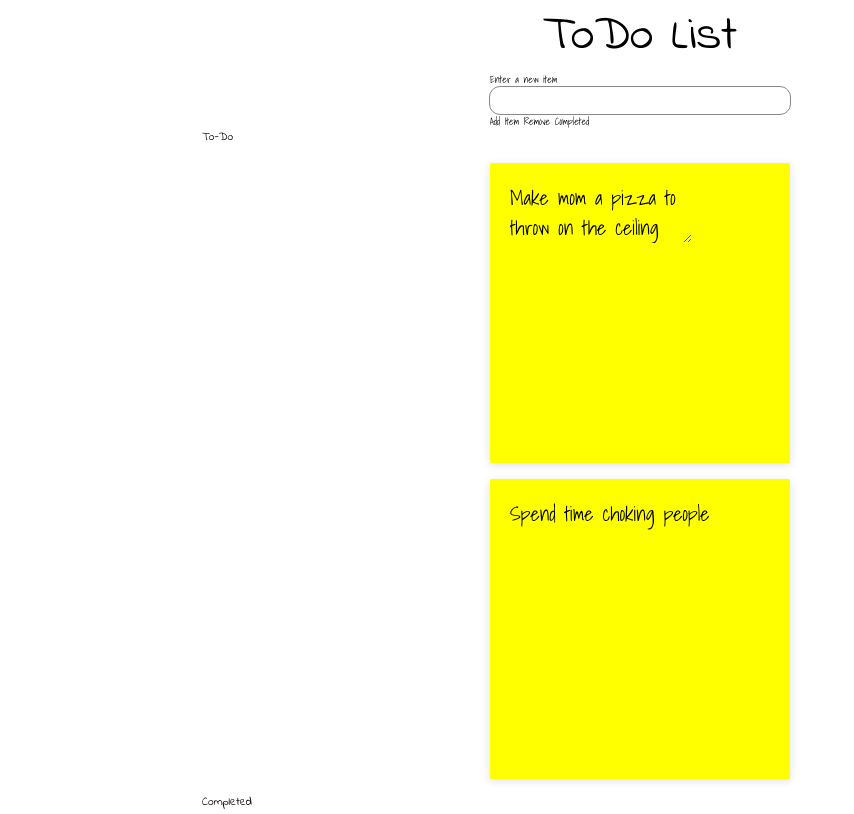
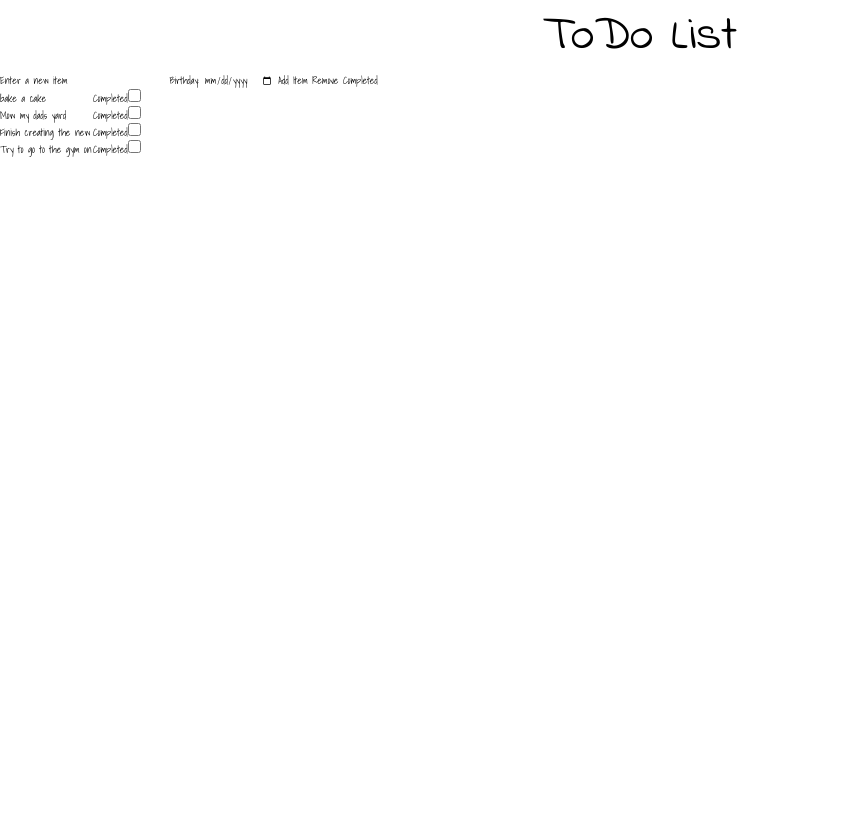
Before and after one commit to AnthonyTGarrett/todoList, a plain HTML site: page index.html in a window 1280 px wide. Shown: the top 814 px of the page, without its empty margins (0-854 px from the left). Drawn offline with Linux system fonts and the light colour scheme.

Commit message:
Resetting the todo list style and setup

```diff
--- a/css/style.css
+++ b/css/style.css
@@ -33,68 +33,5 @@ h1 {
   text-align: center;
 }
 
-img {
-  display: block;
-  max-width: 100%;
-}
-
-.container {
-  max-width: 900px;
-  height: 100vh;
-  margin: 0 auto;
-  display: grid;
-  padding: 0 1.2rem;
-}
-
-.enter-task {
-  width: 300px;
-  margin-bottom: 2.2rem;
-  margin: 0 auto;
-}
-
-.enter-task input {
-  width: 100%;
-  padding: 0.6rem 0.8rem;
-  outline: 1px solid #888;
-  border-radius: 10px;
-}
-
-.todo,
-.complete {
-  display: flex;
-  flex-direction: column;
-  gap: 1.6rem;
-}
-
-#note-container {
-  display: grid;
-  grid-template-columns: 1fr;
-  gap: 1.5rem;
-}
-
-.note {
-  background-color: yellow;
-  border-radius: 2px;
-  margin: 0 auto;
-  width: 300px;
-  height: 300px;
-  box-shadow: inset;
-  box-shadow: rgba(99, 99, 99, 0.2) 0px 2px 8px 0px;
-  transition: all 0.2s ease-in;
-  font-size: 2rem;
-  padding: 2rem;
-}
-
-.note.completed {
-  text-decoration: line-through;
-  background-color: rgb(207, 207, 0);
-}
-
-/* .note:hover {
-  transform: rotate(3deg);
-  box-shadow: rgba(99, 99, 99, 0.2) 5px 4px 16px 0px;
-  cursor: pointer;
-} */
-
 @media screen and (min-width: 768px) {
 }
--- a/index.html
+++ b/index.html
@@ -13,34 +13,14 @@
       <div class="enter-task">
         <label for="task">Enter a new item</label>
         <input type="text" name="task" id="task " />
+        <label for="birthday">Birthday:</label>
+        <input type="date" id="birthday" name="birthday" />
         <button class="btn btn-primary">Add Item</button>
         <button class="btn btn-primary">Remove Completed</button>
       </div>
       <div id="note-container">
-        <div class="todo">
-          <h3 class="section-title">To-Do</h3>
-          <div class="note">
-            <textarea name="name" id="name">
-Make mom a pizza to throw on the ceiling</textarea
-            >
-          </div>
-
-          <div class="note">
-            <p>Spend time choking people</p>
-          </div>
-        </div>
-        <div class="complete">
-          <h3 class="section-title">Completed</h3>
-          <div class="note">
-            <p>Going to the prison to make sure no one escapes</p>
-          </div>
-          <div class="note">
-            <p>Looking for the next buddha</p>
-          </div>
-          <div class="note">
-            <p>Get lost in the woods</p>
-          </div>
-        </div>
+        <div class="todo"></div>
+        <div class="complete"></div>
       </div>
     </div>
     <script src="./js/note.js"></script>
--- a/js/main.js
+++ b/js/main.js
@@ -1,4 +1,6 @@
 'use strict';
+
+const notes = [];
 
 function addGenericEventHandler(type, selector, callback, parent = document) {
   parent.addEventListener(type, e => {
@@ -9,9 +11,16 @@ function addGenericEventHandler(type, selector, callback, parent = document) {
 }
 
 document.addEventListener('DOMContentLoaded', e => {
-  const noteContainer = document.getElementById('note-container');
+  const noteContainer = document.querySelector('.todo');
+  notes.push(new TodoItem('bake a cake', false));
+  notes.push(new TodoItem('Mow my dads yard', false));
+  notes.push(new TodoItem('Finish creating the new big app', false));
+  notes.push(new TodoItem('Try to go to the gym on occasion', false));
 
-  // addGenericEventHandler('click', '.note ', changeToCompleted, noteContainer);
+  for (let note of notes) {
+    noteContainer.appendChild(note.createNoteElement());
+  }
+  addGenericEventHandler('click', '.note ', changeToCompleted, noteContainer);
 
   // function changeToCompleted(e) {
   //   e.target.classList.toggle('completed');
--- a/js/note.js
+++ b/js/note.js
@@ -1,34 +1,24 @@
-class TodoNote {
+class TodoItem {
   constructor(note, complete) {
     this.note = note;
     this.complete = complete;
-    this._seed = 1;
   }
-
-  incrementSeed() {
-    this._seed++;
-  }
-
   // Creates a new note HTML element
   // Can also accept additional classes to add to the note element
-  createNoteElement(...args) {
+  createNoteElement() {
     const newElement = document.createElement('div');
     const newTextArea = document.createElement('input');
     const newLabel = document.createElement('label');
     const newCheckBox = document.createElement('input');
 
     newLabel.htmlFor = 'note';
+    newLabel.innerHTML = 'Completed';
     newTextArea.name = 'note';
-    newTextArea.value = 'Bake a cake for the quake.';
+    newTextArea.value = this.note;
     newCheckBox.type = 'checkbox';
     newCheckBox.name = 'todo';
     newCheckBox.value = 'Completed';
     newElement.classList.add('note');
-    if (args.length > 0) {
-      for (let arg of args) {
-        newElement.classList.add(arg);
-      }
-    }
 
     newElement.appendChild(newTextArea);
     newElement.appendChild(newLabel);
@@ -36,5 +26,3 @@ class TodoNote {
     return newElement;
   }
 }
-
-const newNote = new TodoNote('Bake some cookies with my mom', false);
```
